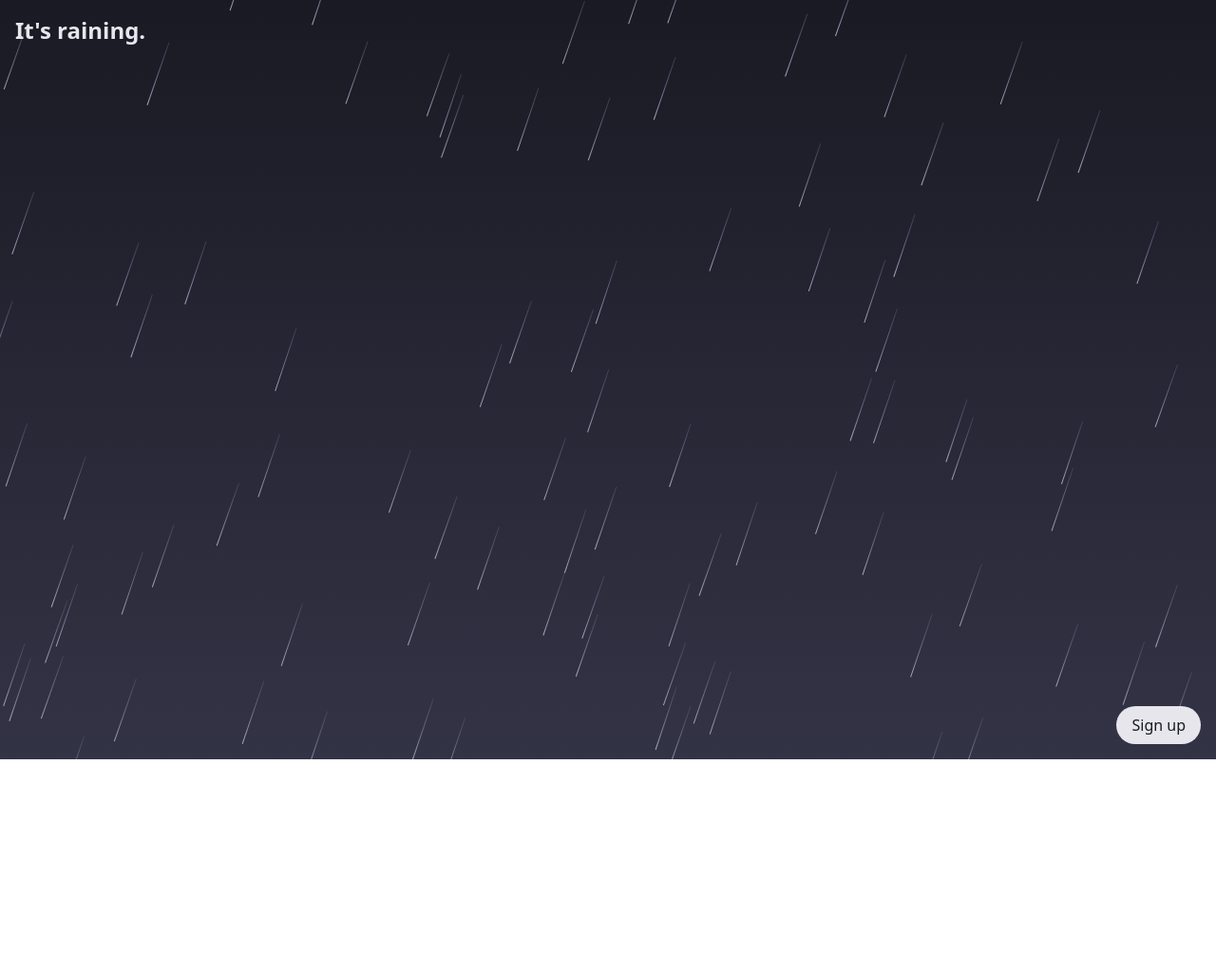
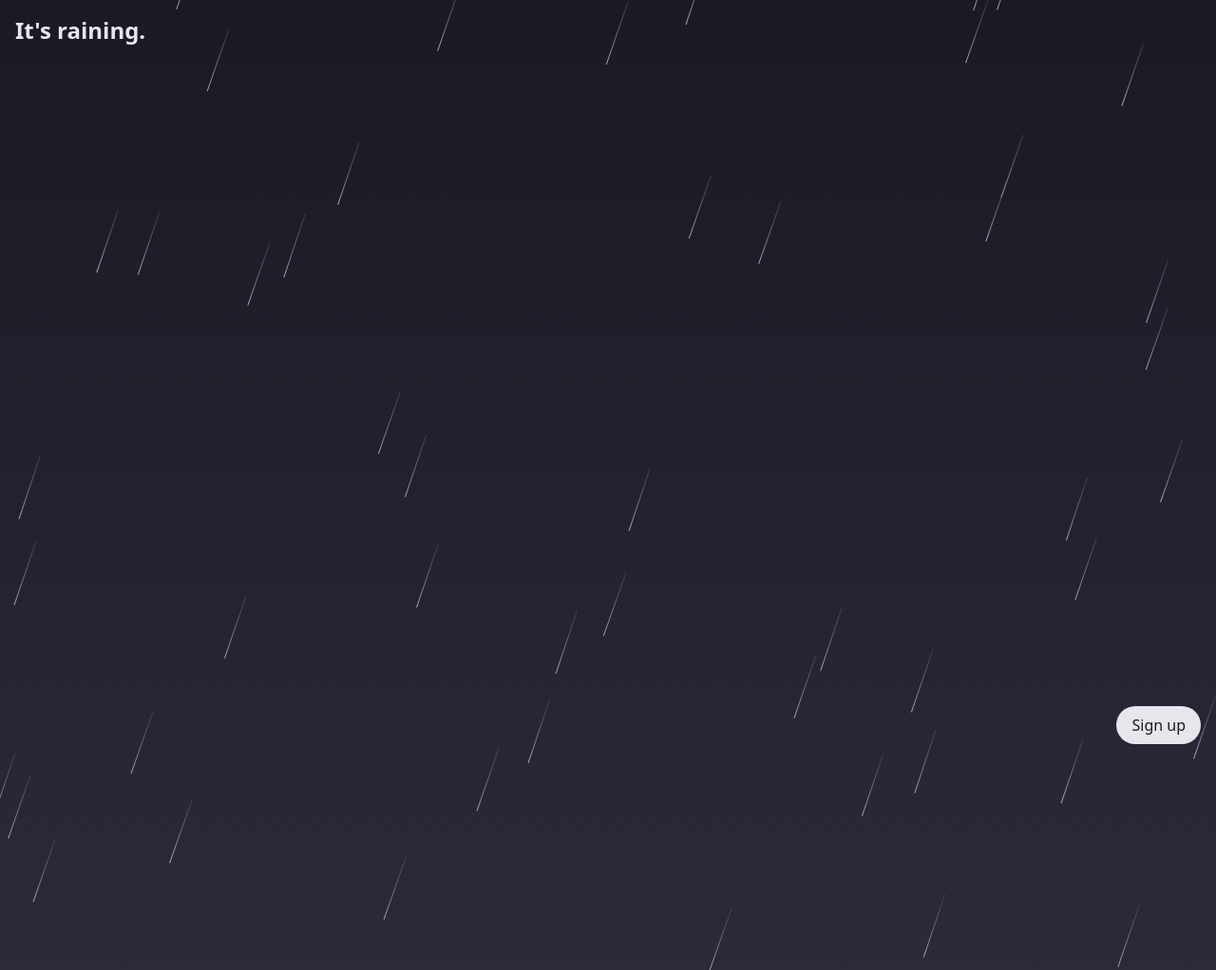
Before and after one commit to richardstephens-dev/Personal-Website, a website: page index.html in a window 1280 px wide. Shown: the top 1022 px of the page at 95% size. Before the commit the page ends 800 px from the top, so only its background shows below. Drawn offline with Linux system fonts and the light colour scheme.

Commit message:
Made the rain background taller

```diff
--- a/assets/js/rain.js
+++ b/assets/js/rain.js
@@ -2,7 +2,7 @@
 const canvas = document.getElementById('rain');
 const ctx = canvas.getContext('2d');
 canvas.width = window.innerWidth;
-canvas.height = window.innerHeight;
+canvas.height = 2 * window.innerHeight;
 let particlesArray = [];
 
 class Particle {
```
Also changed, not shown: assets/css/styles.css.
